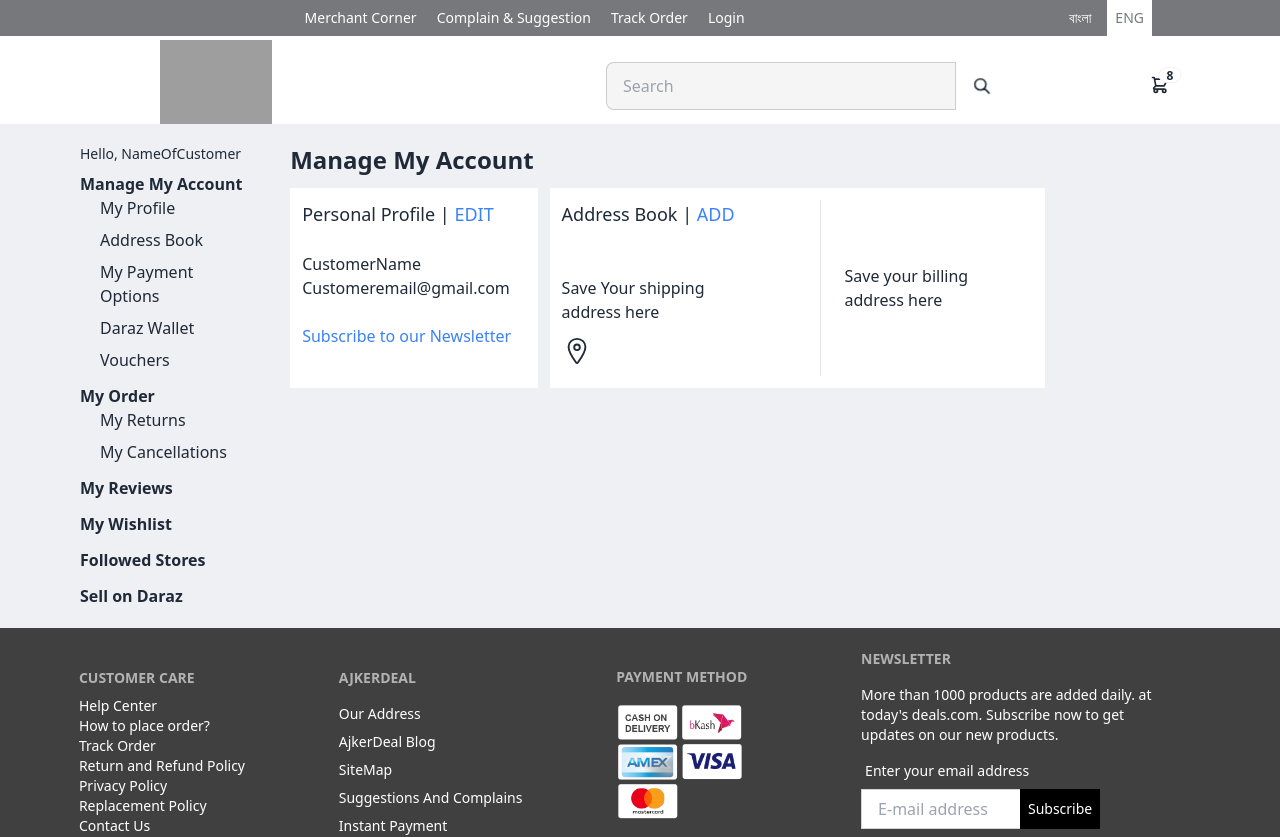
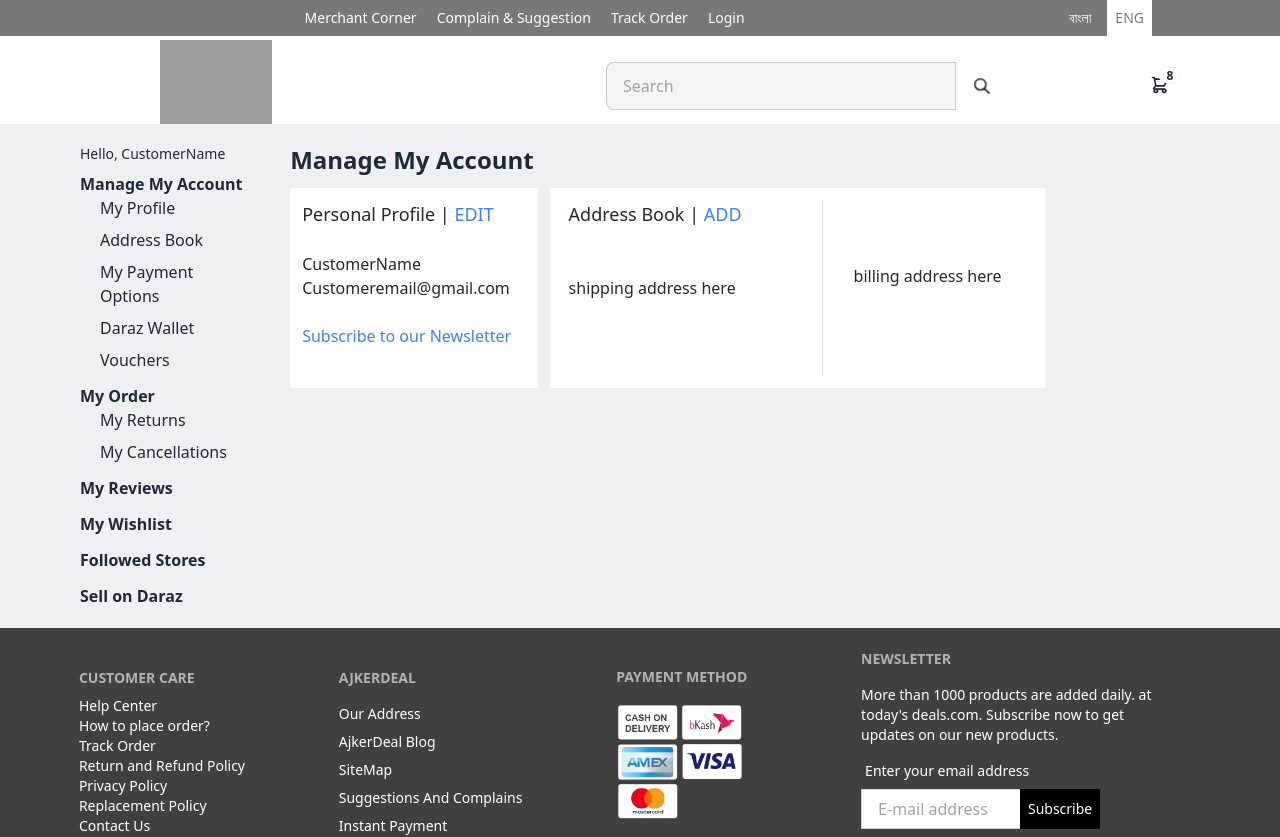
Before and after one commit to shofiqebr/ajkerDeal, a React (Vite) app: page /profile in a window 1280 px wide. Shown: the top 837 px of the page. Built offline with nearby package versions, Linux system fonts and the light colour scheme; grey boxes are pictures that could not be loaded.

Commit message:
added profile js

```diff
--- a/src/pages/profile/Profile.jsx
+++ b/src/pages/profile/Profile.jsx
@@ -1,21 +1,48 @@
+import { useState } from "react";
 import { IoLocationOutline } from "react-icons/io5";
 
 const Profile = () => {
+    const [isEditing, setIsEditing] = useState(false);
+    const [isAddingAddress, setIsAddingAddress] = useState(false);
+    const [customerName, setCustomerName] = useState("CustomerName");
+    const [customerEmail, setCustomerEmail] = useState("Customeremail@gmail.com");
+    const [shippingAddress, setShippingAddress] = useState("shipping address here");
+    const [billingAddress, setBillingAddress] = useState("billing address here");
+
+    const handleEditClick = () => {
+        setIsEditing(!isEditing);
+    };
+
+    const handleAddAddressClick = () => {
+        setIsAddingAddress(!isAddingAddress);
+    };
+
+    const handleNameChange = (e) => {
+        setCustomerName(e.target.value);
+    };
+
+    const handleEmailChange = (e) => {
+        setCustomerEmail(e.target.value);
+    };
+
+    const handleShippingAddressChange = (e) => {
+        setShippingAddress(e.target.value);
+    };
+
+    const handleBillingAddressChange = (e) => {
+        setBillingAddress(e.target.value);
+    };
+
     return (
-        <div className="py-5 flex bg-[#EFF0F4] justify-center lg:gap-10 md:gap-3 flex-col md:flex-row ">
-
-
-
+        <div className="py-5 flex bg-[#EFF0F4] justify-center lg:gap-10 md:gap-7 flex-col md:flex-row ">
             {/* left section */}
-
-            <section className="lg:w-[20%] md:pl-20 pl-3">
+            <section className="lg:w-[20%] lg:pl-20 pl-3">
                 <div>
-                <p className="text-sm pb-2">Hello, NameOfCustomer</p>
+                    <p className="text-sm pb-2">Hello, {customerName}</p>
                     <ul className="font-bold flex flex-col gap-3">
-                    <li >
-                       <p className="hover:text-blue-500"> Manage My Account     </p>
-                            <ul className="pl-5 font-medium flex flex-col gap-2" >
-
+                        <li>
+                            <p className="hover:text-blue-500">Manage My Account</p>
+                            <ul className="pl-5 font-medium flex flex-col gap-2">
                                 <li className="hover:text-blue-500">My Profile</li>
                                 <li className="hover:text-blue-500">Address Book</li>
                                 <li className="hover:text-blue-500">My Payment Options</li>
@@ -38,39 +65,106 @@
                 </div>
             </section>
 
-
-
             {/* right section */}
             <section className="lg:w-[80%] ">
-                <h1 className="font-bold text-center md:text-start text-2xl pb-3 pl-3 md:pl-0 pt-5 md:pt-0">Manage My Account</h1>
+                <h1 className="font-bold text-center md:text-start text-2xl pb-3 pl-3 md:pl-0 pt-5 md:pt-0">
+                    Manage My Account
+                </h1>
 
                 <div className="flex gap-3 flex-col lg:flex-row">
-                <div className="bg-white xl:w-[25%]  p-3 pb-10 ">
-                    <p className="text-lg font-medium">Personal Profile | <span className="text-blue-500">EDIT</span></p>
+                    <div className="bg-white xl:w-[25%] p-3 pb-10 ">
+                        <p className="text-lg font-medium">
+                            Personal Profile |{" "}
+                            <span className="text-blue-500 cursor-pointer" onClick={handleEditClick}>
+                                {isEditing ? "SAVE" : "EDIT"}
+                            </span>
+                        </p>
                         <br />
-                    <p>CustomerName</p>
-                    <p>Customeremail@gmail.com</p>
+                        {isEditing ? (
+                            <>
+                                <input
+                                    type="text"
+                                    value={customerName}
+                                    onChange={handleNameChange}
+                                    className="border p-2 w-full mb-2"
+                                />
+                                <input
+                                    type="email"
+                                    value={customerEmail}
+                                    onChange={handleEmailChange}
+                                    className="border p-2 w-full"
+                                />
+                            </>
+                        ) : (
+                            <>
+                                <p>{customerName}</p>
+                                <p>{customerEmail}</p>
+                            </>
+                        )}
                         <br />
                         <p className="text-blue-500">Subscribe to our Newsletter</p>
                     </div>
                     <div className="xl:w-[50%] bg-white flex p-3 md:justify-evenly">
                         <div className="md:border-r xl:pr-20 lg:pr-10 flex flex-col gap-3">
                             <h3 className="text-lg font-medium">
-                            Address Book | <span className="text-blue-500">ADD</span>
+                                Address Book | <span className="text-blue-500 cursor-pointer" onClick={handleAddAddressClick}>ADD</span>
                             </h3>
                             <br />
-                        <p>Save Your shipping address here</p>
-
+                            <p>   {isAddingAddress ?
+                                                      ( <>
+                                <div className="mt-1">
+                                    <input
+                                        type="text"
+                                        placeholder="Shipping Address"
+                                        value={shippingAddress}
+                                        onChange={handleShippingAddressChange}
+                                        className="border p-2 w-full mb-5"
+                                    />
                                      <IoLocationOutline className="text-3xl" />
 
                                 </div>
-                    <div className="pt-16 px-6 hidden md:block "> Save your billing address here</div>
+                                </>
+                            ) :(
+                            <>
+                                <p>{shippingAddress}</p>
+
+
+
+                                </>
+                            )}</p>
+
+
+                        </div>
+                        <div className="pt-16 px-6 hidden md:block">
+                        <p>   {isAddingAddress ?
+                                                      ( <>
+                                <div className="mt-2">
+                                    <input
+                                        type="text"
+                                        placeholder="Shipping Address"
+                                        value={billingAddress}
+                                        onChange={handleBillingAddressChange}
+                                        className="border p-2 w-full mb-2"
+                                    />
+
+
+                                </div>
+                                </>
+                            ) :(
+                            <>
+                                <p>{billingAddress}</p>
+
+
+
+                                </>
+                            )}</p>
+
+
+                        </div>
                     </div>
                 </div>
             </section>
         </div>
-
-
     );
 };
 
```
Lines whose indentation alone changed are shown as unchanged.
